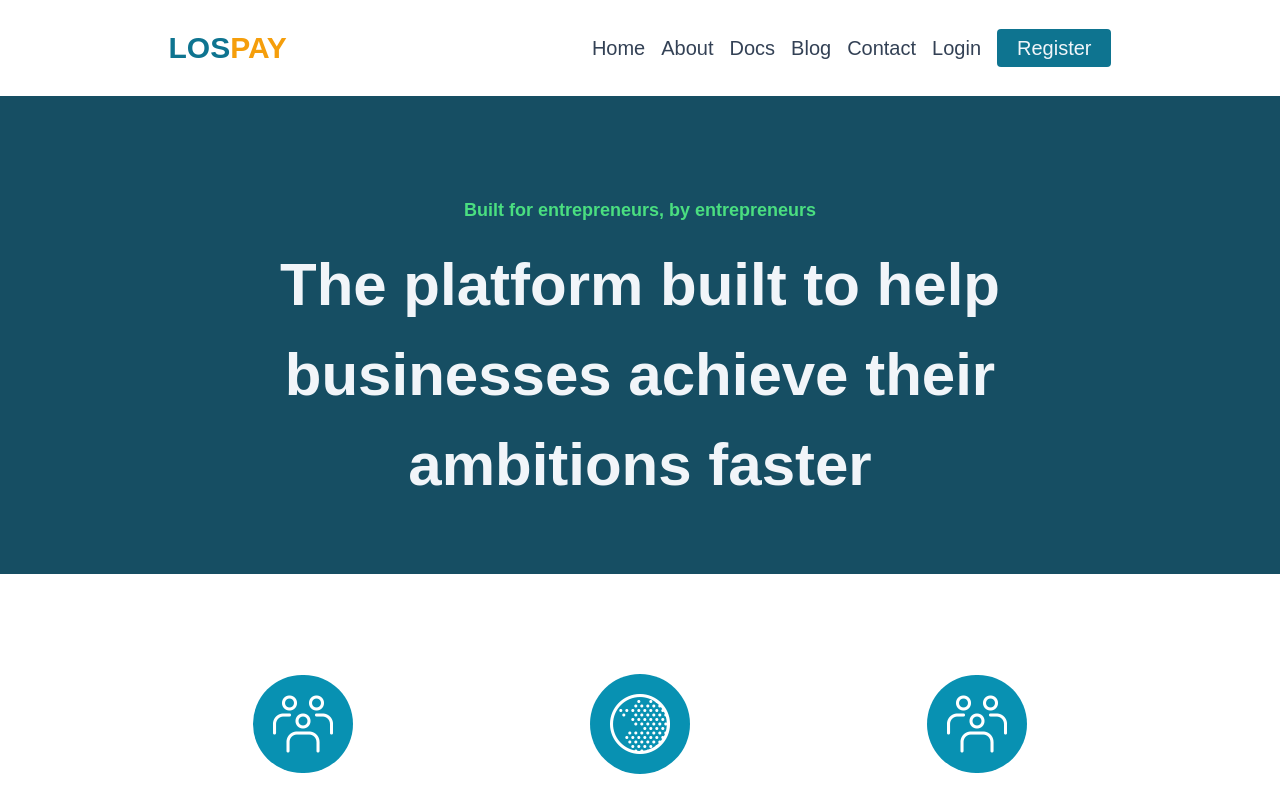
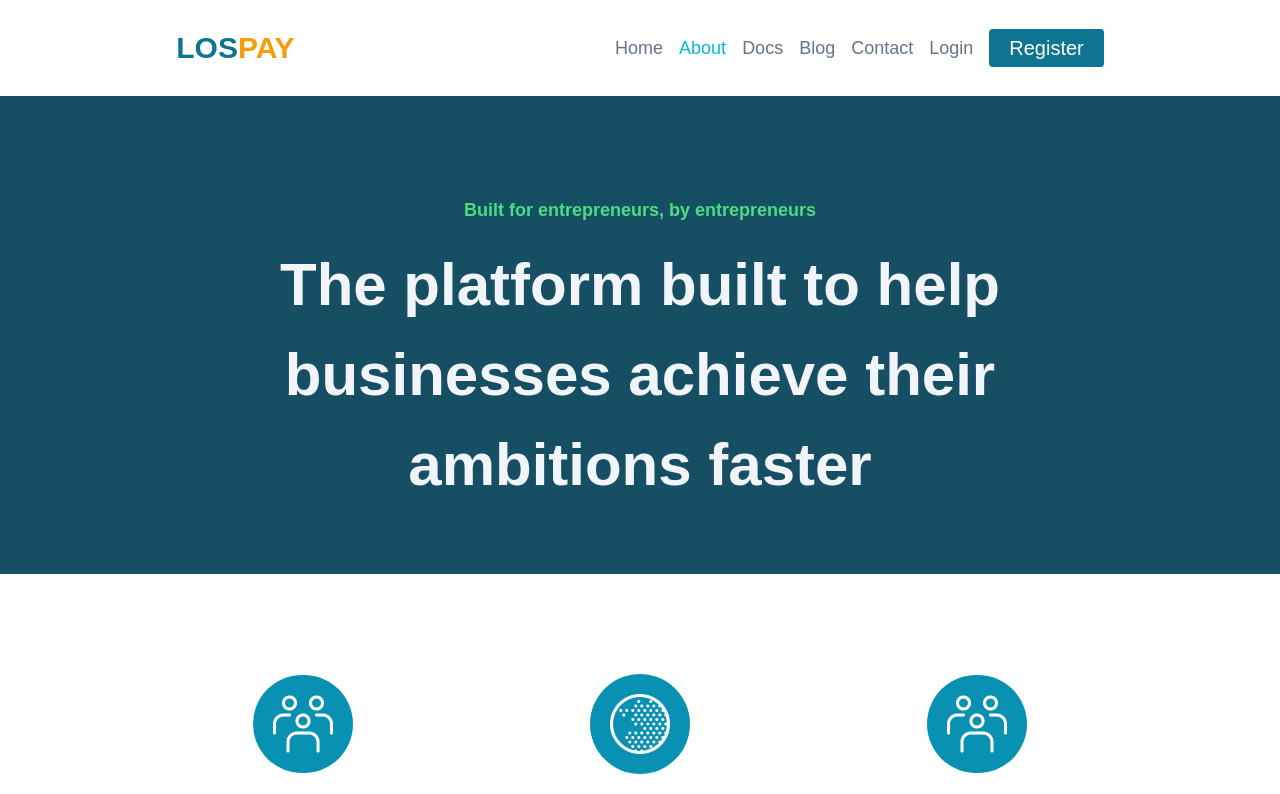
Before and after one commit to jeriusboy/nextjsProject, a Next.js app: page /about in a window 1280 px wide. Shown: the top 794 px of the page. Built offline with nearby package versions, Linux system fonts and the light colour scheme.

Commit message:
header fix

```diff
--- a/src/components/HF/Header.js
+++ b/src/components/HF/Header.js
@@ -46,9 +46,9 @@ const Header = () => {
 					<Link  href="/">LOS<span className="text-amber-500">PAY</span></Link>
 				</div>
 				<div>
-					<ul className="flex gap-4">
+					<ul className="flex gap-4 text-slate-500 text-lg">
 						{Pages.map((page) => (
-							<li key={page} className={`hover:text-cyan-700 duration-200 text-xl text-slate-700
+							<li key={page} className={`hover:text-cyan-700 duration-200
 								${pathname === '/'+page.toLowerCase() && "text-cyan-500"}
 								${pathname === '/' && page === 'Home' && "text-cyan-500"}`}
 
@@ -57,12 +57,12 @@ const Header = () => {
 							</li>
 						))}
 						<li>
-							<Link className="px-5 py-2 bg-cyan-700 rounded text-xl" href="/register">Register</Link>
+							<Link className="px-5 py-2 bg-cyan-700 rounded text-xl text-white" href="/register">Register</Link>
 						</li>
 					</ul>
 				</div>
 			</div>
-			<div className={`block lg:hidden top-0 sticky w-full bg-white text-slate-100 group z-30
+			<div className={`block lg:hidden top-0 w-full bg-white text-slate-100 group z-30
 				${height === 400 && "sticky bg-opacity-50 backdrop-blur-xl transition-transform duration-[2000ms] border-b shadow-lg" }
 				${height === 200 && "-translate-y-32 transition-transform duration-[2000ms]" }`}>
 				<div className="flex justify-between p-4">
@@ -97,9 +97,9 @@ const Header = () => {
 						open ? "scale-100 left-0" : "pointer-events-none scale-0 -translate-y-96"
 					}`
 				}>
-					<ul className="flex gap-4 flex-col">
+					<ul className="flex gap-4 flex-col text-sm md:text-lg">
 						{Pages.map((page) => (
-							<li key={page} className={`hover:text-cyan-700 duration-200 text-xl
+							<li key={page} className={`hover:text-cyan-700 duration-200
 								${pathname === '/'+page.toLowerCase() && "text-cyan-700"}
 								${pathname === '/' && page === 'Home' && "text-cyan-700"}`}
 
@@ -108,7 +108,7 @@ const Header = () => {
 							</li>
 						))}
 						<li>
-							<Link className="px-5 py-2 bg-cyan-700 rounded text-xl" href="/register">Register</Link>
+							<Link className="px-5 py-2 bg-cyan-700 rounded text-xl text-white" href="/register">Register</Link>
 						</li>
 					</ul>
 				</div>
```
